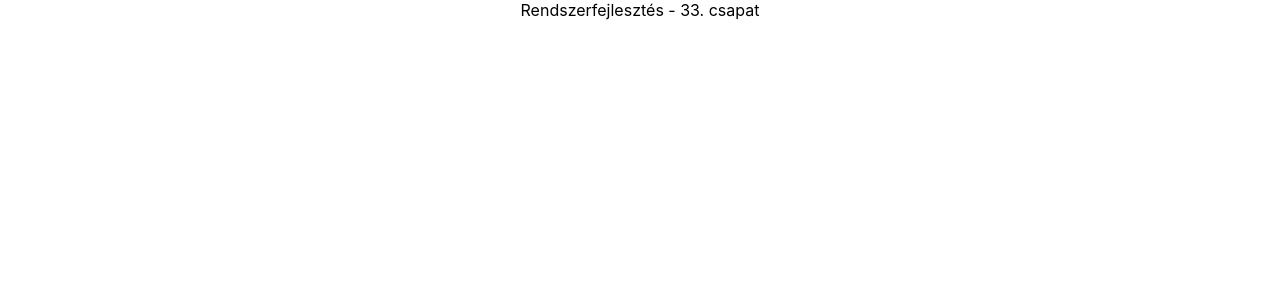
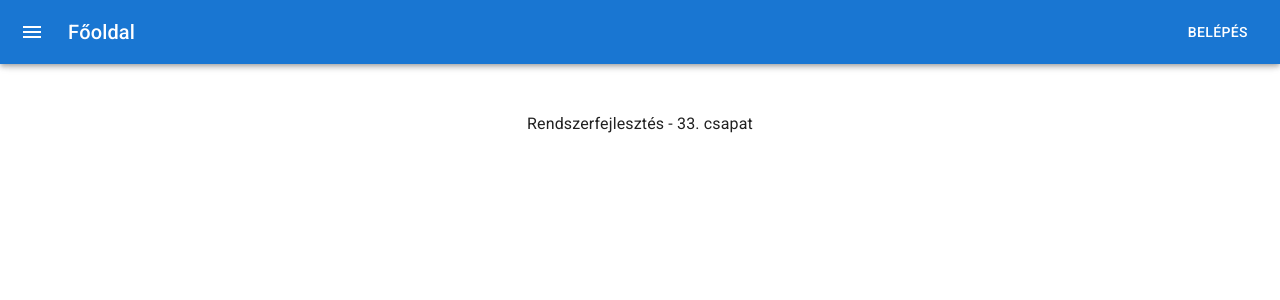
Before and after one commit to holiczab/rendf-33.csapat, a React (Create React App) app in the folder Kliens/kliensApp/: page / in a window 1280 px wide. Shown: the top 300 px of the page. Built offline with nearby package versions, Linux system fonts and the light colour scheme.

Commit message:
Drawer Menu added

```diff
--- a/Kliens/kliensApp/public/index.html
+++ b/Kliens/kliensApp/public/index.html
@@ -10,6 +10,10 @@
       content="Web site created using create-react-app"
     />
     <link rel="apple-touch-icon" href="%PUBLIC_URL%/logo192.png" />
+    <link
+      rel="stylesheet"
+      href="https://fonts.googleapis.com/css?family=Roboto:300,400,500,700&display=swap"
+    />
     <!--
       manifest.json provides metadata used when your web app is installed on a
       user's mobile device or desktop. See https://developers.google.com/web/fundamentals/web-app-manifest/
--- a/Kliens/kliensApp/src/App.css
+++ b/Kliens/kliensApp/src/App.css
@@ -1,38 +1,3 @@
 .App {
   text-align: center;
 }
-
-.App-logo {
-  height: 40vmin;
-  pointer-events: none;
-}
-
-@media (prefers-reduced-motion: no-preference) {
-  .App-logo {
-    animation: App-logo-spin infinite 20s linear;
-  }
-}
-
-.App-header {
-  background-color: #282c34;
-  min-height: 100vh;
-  display: flex;
-  flex-direction: column;
-  align-items: center;
-  justify-content: center;
-  font-size: calc(10px + 2vmin);
-  color: white;
-}
-
-.App-link {
-  color: #61dafb;
-}
-
-@keyframes App-logo-spin {
-  from {
-    transform: rotate(0deg);
-  }
-  to {
-    transform: rotate(360deg);
-  }
-}
--- a/Kliens/kliensApp/src/App.tsx
+++ b/Kliens/kliensApp/src/App.tsx
@@ -1,10 +1,14 @@
-import React from 'react';
-import logo from './logo.svg';
-import './App.css';
+import React from "react";
+import logo from "./logo.svg";
+import "./App.css";
+import MenuDrawer from "./components/MenuDrawer";
 
 function App() {
   return (
-    <div className="App">Rendszerfejlesztés - 33. csapat</div>
+    <div>
+      <MenuDrawer />
+      <div className="App">Rendszerfejlesztés - 33. csapat</div>
+    </div>
   );
 }
 
--- /dev/null
+++ b/Kliens/kliensApp/src/components/MenuDrawer.tsx
@@ -0,0 +1,146 @@
+import * as React from 'react';
+import { styled, useTheme } from '@mui/material/styles';
+import Box from '@mui/material/Box';
+import Button from "@mui/material/Button";
+import Drawer from '@mui/material/Drawer';
+import CssBaseline from '@mui/material/CssBaseline';
+import MuiAppBar, { AppBarProps as MuiAppBarProps } from '@mui/material/AppBar';
+import Toolbar from '@mui/material/Toolbar';
+import List from '@mui/material/List';
+import Typography from '@mui/material/Typography';
+import Divider from '@mui/material/Divider';
+import IconButton from '@mui/material/IconButton';
+import MenuIcon from '@mui/icons-material/Menu';
+import ListItem from '@mui/material/ListItem';
+import ListItemIcon from '@mui/material/ListItemIcon';
+import ListItemText from '@mui/material/ListItemText';
+import InboxIcon from '@mui/icons-material/MoveToInbox';
+import MailIcon from '@mui/icons-material/Mail';
+
+const drawerWidth = 240;
+
+const Main = styled('main', { shouldForwardProp: (prop) => prop !== 'open' })<{
+  open?: boolean;
+}>(({ theme, open }) => ({
+  flexGrow: 1,
+  padding: theme.spacing(3),
+  transition: theme.transitions.create('margin', {
+    easing: theme.transitions.easing.sharp,
+    duration: theme.transitions.duration.leavingScreen,
+  }),
+  marginLeft: `-${drawerWidth}px`,
+  ...(open && {
+    transition: theme.transitions.create('margin', {
+      easing: theme.transitions.easing.easeOut,
+      duration: theme.transitions.duration.enteringScreen,
+    }),
+    marginLeft: 0,
+  }),
+}));
+
+interface AppBarProps extends MuiAppBarProps {
+  open?: boolean;
+}
+
+const AppBar = styled(MuiAppBar, {
+  shouldForwardProp: (prop) => prop !== 'open',
+})<AppBarProps>(({ theme, open }) => ({
+  transition: theme.transitions.create(['margin', 'width'], {
+    easing: theme.transitions.easing.sharp,
+    duration: theme.transitions.duration.leavingScreen,
+  }),
+  ...(open && {
+    width: `calc(100% - ${drawerWidth}px)`,
+    marginLeft: `${drawerWidth}px`,
+    transition: theme.transitions.create(['margin', 'width'], {
+      easing: theme.transitions.easing.easeOut,
+      duration: theme.transitions.duration.enteringScreen,
+    }),
+  }),
+}));
+
+const DrawerHeader = styled('div')(({ theme }) => ({
+  display: 'flex',
+  alignItems: 'center',
+  padding: theme.spacing(0, 1),
+  // necessary for content to be below app bar
+  ...theme.mixins.toolbar,
+  justifyContent: 'flex-end',
+}));
+
+export default function MenuDrawer() {
+  const theme = useTheme();
+  const [open, setOpen] = React.useState(false);
+
+  const handleDrawer = () => {
+    if(open == true) setOpen(false);
+    else setOpen(true);
+  };
+
+  return (
+    <Box sx={{ display: 'flex' }}>
+      <CssBaseline />
+      <AppBar position="fixed" open={open}>
+        <Toolbar>
+          <IconButton
+            color="inherit"
+            aria-label="open drawer"
+            onClick={handleDrawer}
+            edge="start"
+            sx={{ mr: 2, ...(open && { display: 'none' }) }}
+          >
+            <MenuIcon />
+          </IconButton>
+          <Typography variant="h6" noWrap component="div" sx={{ flexGrow: 1, ...(open && { display: 'none' }) }}>
+          Főoldal
+          </Typography>
+          <Button color="inherit" sx={{ display: 'flex' }}>Belépés</Button>
+        </Toolbar>
+      </AppBar>
+      <Drawer
+        sx={{
+          width: drawerWidth,
+          flexShrink: 0,
+          '& .MuiDrawer-paper': {
+            width: drawerWidth,
+            boxSizing: 'border-box',
+          },
+        }}
+        variant="persistent"
+        anchor="left"
+        open={open}
+      >
+        <DrawerHeader>
+        <Typography variant="h6" noWrap component="div" sx={{ flexGrow: 1 }}>
+          Főoldal
+          </Typography>
+        <IconButton
+            color="inherit"
+            aria-label="open drawer"
+            onClick={handleDrawer}
+            edge="start"
+            sx={{ mr: 2, /*...(open && { display: 'none' })*/ }}
+          >
+            <MenuIcon />
+          </IconButton>
+
+        </DrawerHeader>
+        <List>
+          {["Kategóriák", "Eszközök", "Végzettségek"].map((text, index) => (
+            <ListItem button key={text}>
+              <ListItemIcon>
+                {index % 2 === 0 ? <InboxIcon /> : <MailIcon />}
+              </ListItemIcon>
+              <ListItemText primary={text} />
+            </ListItem>
+          ))}
+        </List>
+        <Divider />
+
+      </Drawer>
+      <Main open={open}>
+        <DrawerHeader />
+      </Main>
+    </Box>
+  );
+}
--- /dev/null
+++ b/Kliens/kliensApp/tslint.json
@@ -0,0 +1,6 @@
+{
+    "extends": [
+      "tslint:latest",
+      "tslint-config-prettier"
+    ]
+  }
```
Also changed, not shown: Kliens/kliensApp/package.json (+11 -0 lines), Kliens/kliensApp/src/index.tsx (+8 -7 lines), 1 other file (tests, documents, lock files or other folders).
